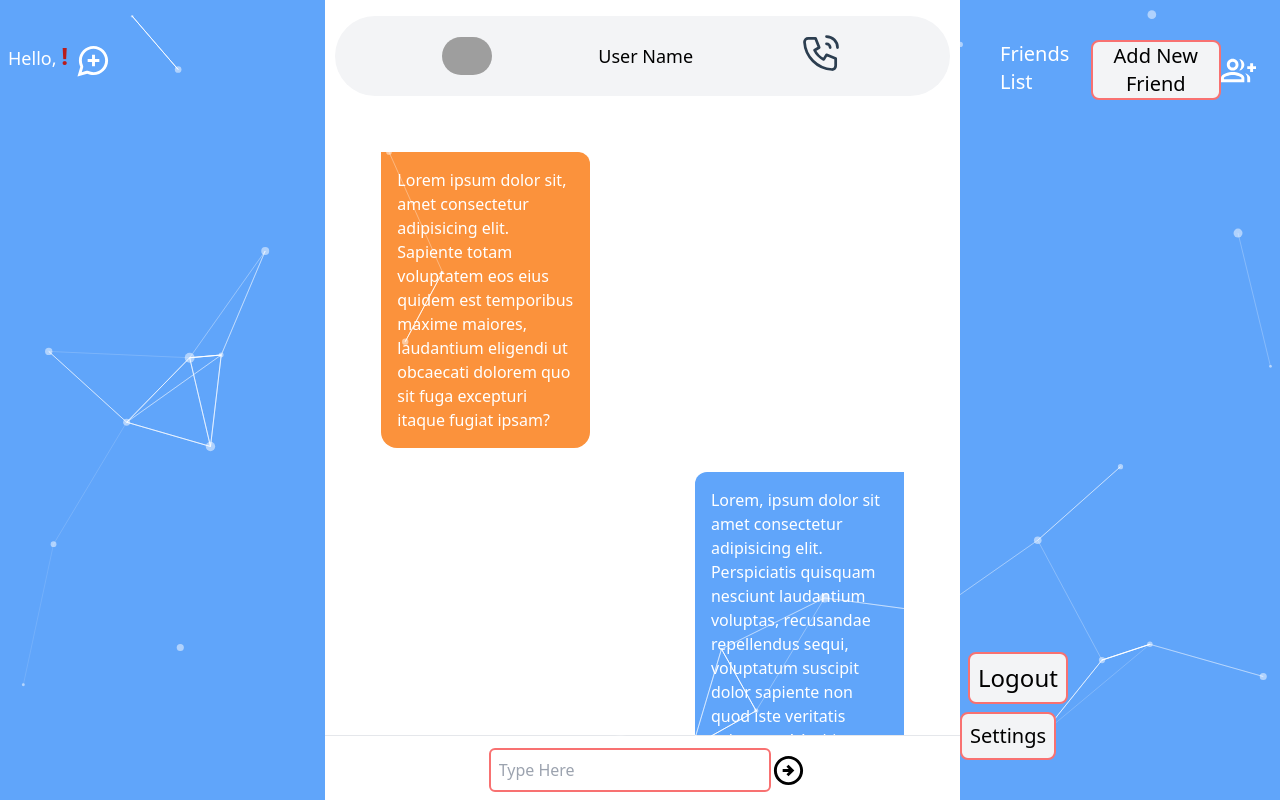
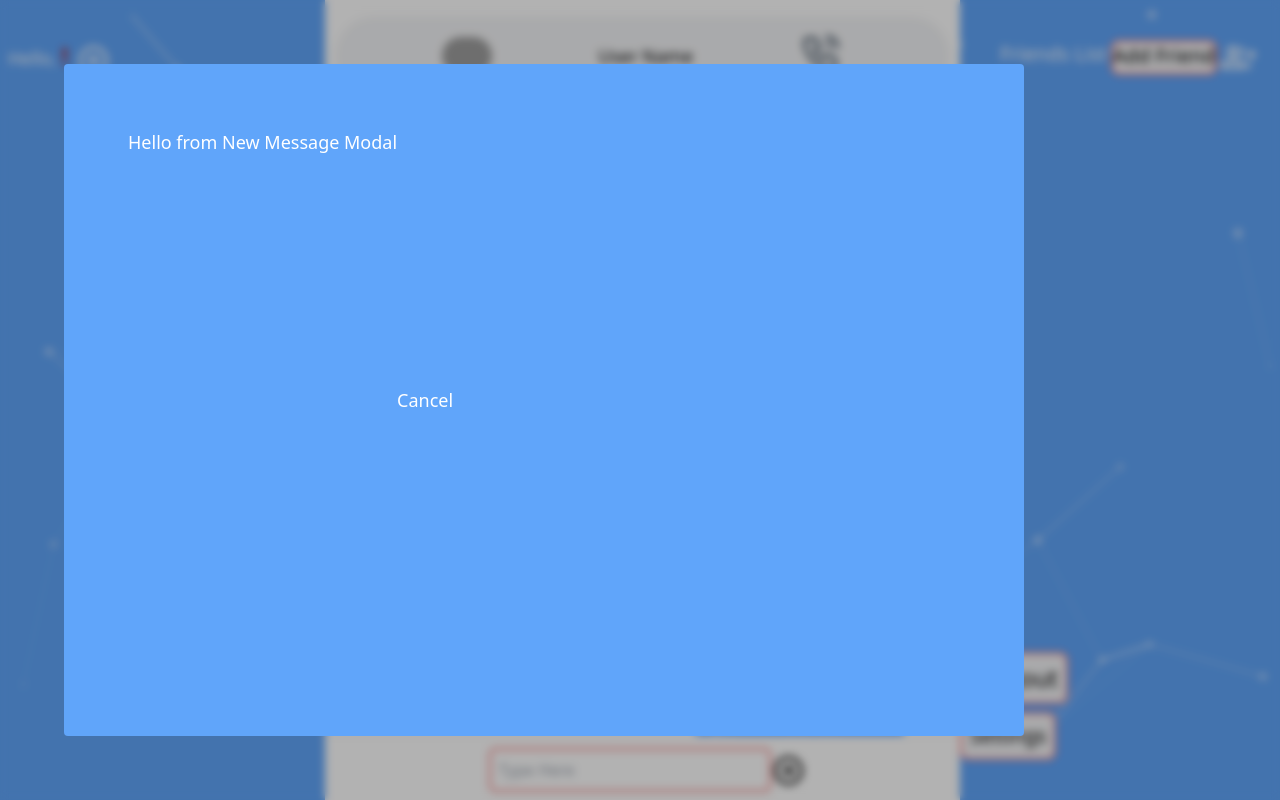
Before and after one commit to tomasdepiano/Chat-App, a React (Vite) app: page /welcome in a window 1280 px wide. Both pictures are taken after a click on the button 93 px from the left and 60 px from the top of the page. Built offline with nearby package versions, Linux system fonts and the light colour scheme; no server answers; grey boxes are pictures that could not be loaded.

Commit message:
Made a new Message modal file; and implemented the modal on the welcome page and it renders when you click on the new message button

```diff
--- /dev/null
+++ b/src/modals/NewMessageModal.jsx
@@ -0,0 +1,16 @@
+import React from "react";
+
+export default function NewMessageModal({ visible, onClose }) {
+  if (!visible) return null;
+
+  return (
+    <>
+      <div className="flex fixed inset-0 bg-black bg-opacity-30 backdrop-blur-sm z-[1] ">
+        <div className="bg-blue-400 py-16 px-16 rounded flex  w-[75%] mx-16 my-16">
+          <h1>Hello from New Message Modal</h1>
+          <button onClick={onClose}>Cancel</button>
+        </div>
+      </div>
+    </>
+  );
+}
--- a/src/pages/WelcomePage.jsx
+++ b/src/pages/WelcomePage.jsx
@@ -12,6 +12,8 @@ import SettingsIcon from "@mui/icons-material/Settings";
 import LogoutIcon from "@mui/icons-material/Logout";
 import Logout from "../components/Logout.jsx";
 import Settings from "../components/Settings.jsx";
+import NewMessageModal from "../modals/NewMessageModal.jsx";
+import useOpenCloseModal from "../hooks/useOpenCloseModal";
 
 const socket = io("http://localhost:3500", {
   transports: ["websocket"],
@@ -19,8 +21,7 @@ const socket = io("http://localhost:3500", {
 
 export default function WelcomePage() {
   const user = useSelector((state) => state.user);
-  const [message, setMessage] = useState("");
-  const [messageReceived, setMessageReceived] = useState("");
+  const [showModal, setShowModal, closeModal] = useOpenCloseModal(false);
 
   const navigate = useNavigate();
 
@@ -53,9 +54,16 @@ export default function WelcomePage() {
       {/* division for user details & messages */}
       <div className=" lg:mt-10 lg:ml-2 lg:text-white lg:text-lg lg:w-1/3 xxs:mt-10 xxs:ml-28 xxs:text-white">
         Hello, <span className="font-bold text-2xl text-red-700">{user} !</span>
-        <button className="ml-2" title="New Message">
+        <button
+          className="ml-2"
+          title="New Message"
+          onClick={() => {
+            setShowModal(true);
+          }}
+        >
           <MapsUgcOutlinedIcon fontSize="large" />
         </button>
+        <NewMessageModal onClose={closeModal} visible={showModal} />
       </div>
       {/* division for message input and otheruser  */}
       <div className="bg-white lg:w-2/3 lg:h-screen lg:flex lg:flex-col lg:justify-center lg:items-center md: hidden">
@@ -121,18 +129,11 @@ export default function WelcomePage() {
         </div>
         {/* input for message */}
         <div className="fixed bottom-2 w-[25%] flex items-center ">
-          <Input
-            className=" w-[95%]  ml-1.5 "
-            placeholder="Type Here"
-            onChange={(event) => {
-              setMessage(event.target.value);
-            }}
-          />
+          <Input className=" w-[95%]  ml-1.5 " placeholder="Type Here" />
           <div className="w-[10%]">
             <button className="w-full">
               <ArrowCircleRightOutlinedIcon fontSize="large" />
             </button>
-            {messageReceived}
           </div>
         </div>
       </div>
@@ -141,7 +142,7 @@ export default function WelcomePage() {
         <div className="lg:mt-10 lg:ml-10 text-white lg:text-xl lg:w-[80%] lg:flex lg:justify-between  xxs:hidden ">
           <p>Friends List</p>{" "}
           <div className="border-2 border-red-400 rounded-lg hover:bg-gray-400 text-black bg-gray-100">
-            <button>Add New Friend</button>
+            <button>Add Friend</button>
           </div>
           <button title="Group Chat">
             <GroupAddOutlinedIcon fontSize="large" />
```
